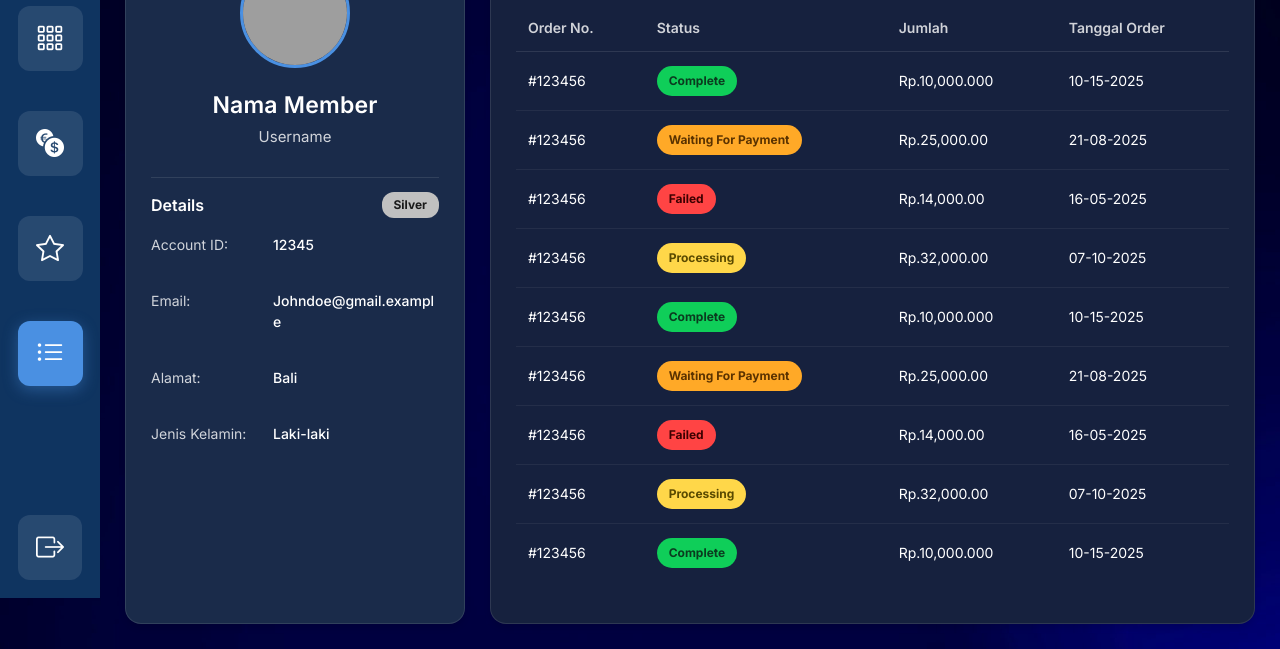
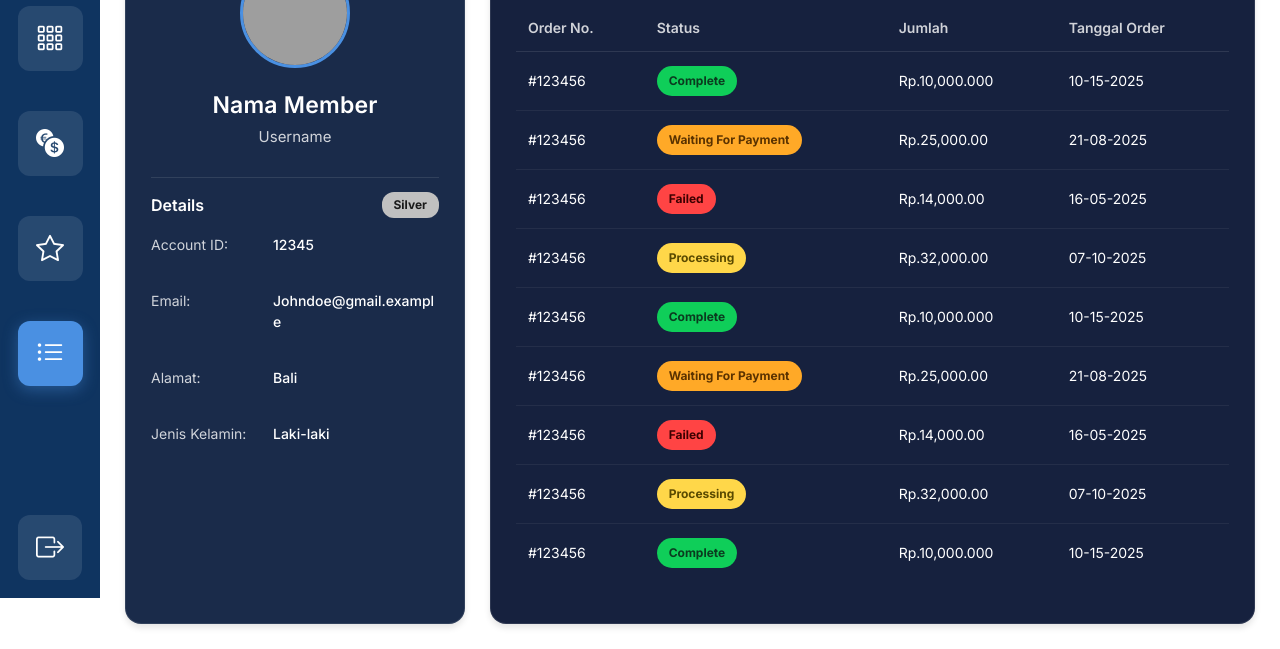
Before and after one commit to pangmeiyan/Website-Top-Up-Game-, a plain HTML site: page riwayat-transaksi.html in a window 1280 px wide. Shown: the part 202-851 px from the top of the page. Drawn offline with nearby package versions, Linux system fonts and the light colour scheme; grey boxes are pictures that could not be loaded.

Commit message:
Update riwayat-transaksi.css

```diff
--- a/asset/css/riwayat-transaksi.css
+++ b/asset/css/riwayat-transaksi.css
@@ -25,7 +25,7 @@
 
 body {
     font-family: 'Inter', sans-serif;
-    background: url(../../img/image\ 48.png) no-repeat;
+
     color: var(--text-white);
     overflow-x: hidden;
     min-height: 100vh;
```
